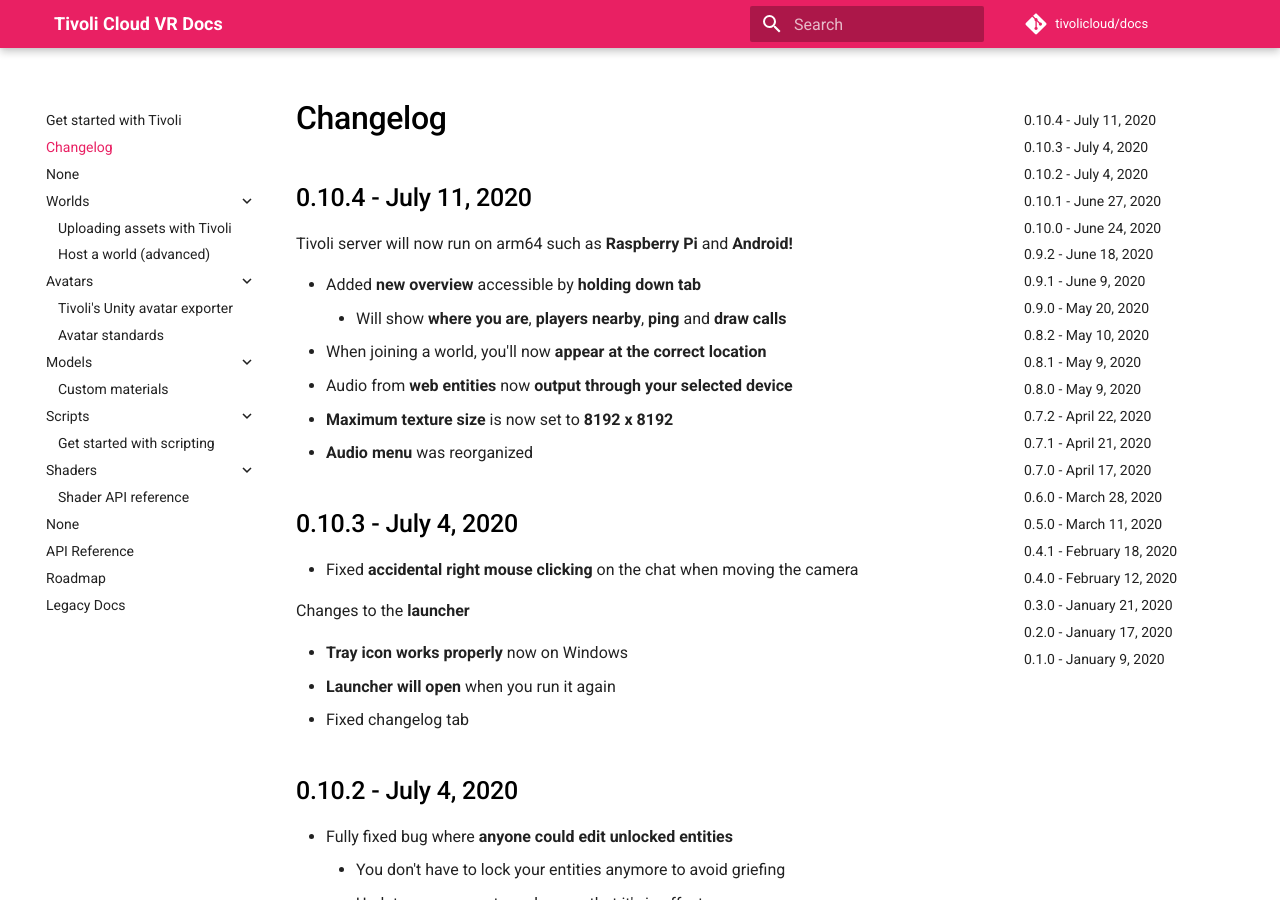
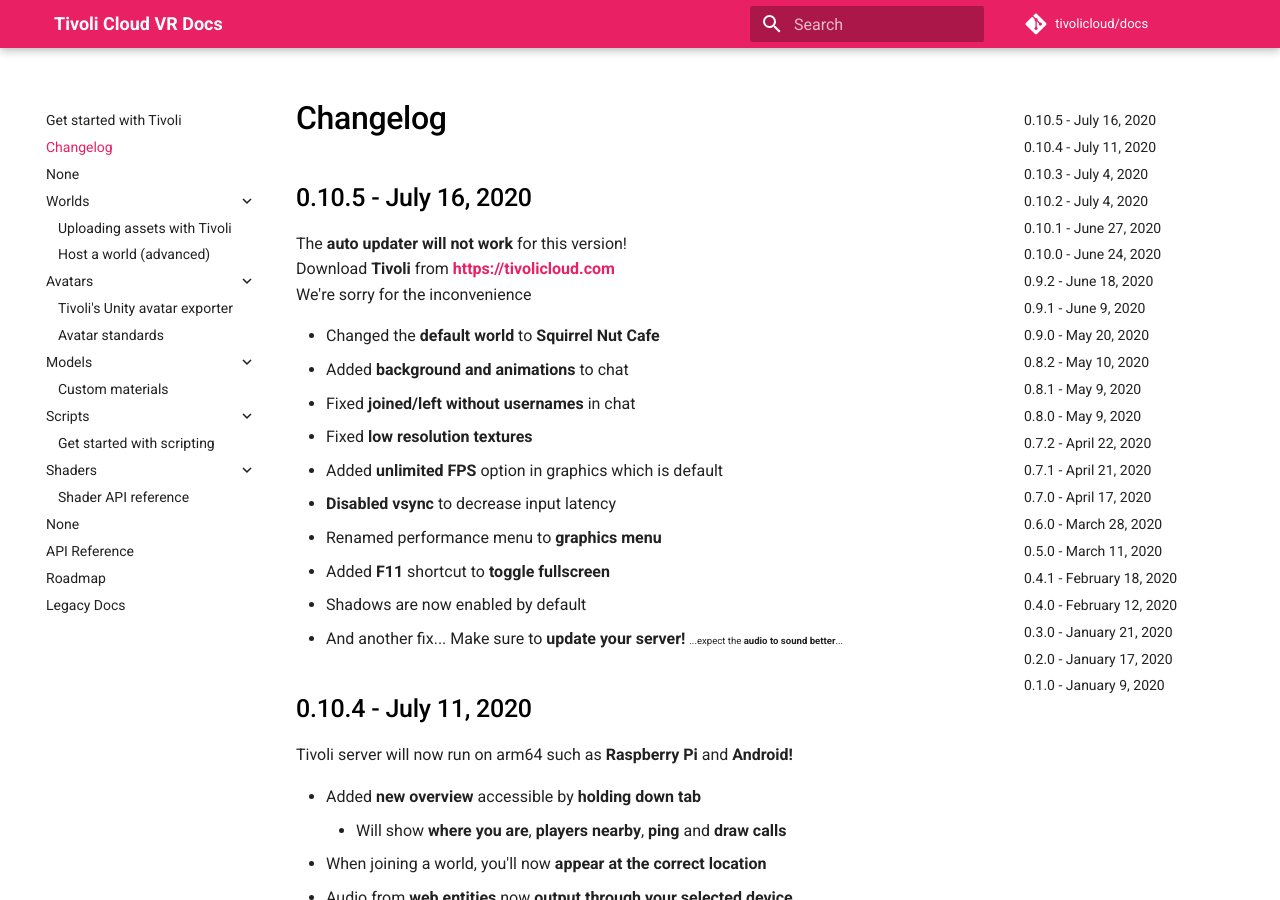
Before and after one commit to Nex-Pro/docs, an MkDocs documentation site: the page built from docs/changelog.md, in a window 1280 px wide and 900 px high. Built offline with MkDocs 1.6.1 and Material for MkDocs 9.7.7, drawn with Linux system fonts in a browser that asks for light colours.

Commit message:
Added 0.10.5 to changelog

```diff
--- a/docs/changelog.md
+++ b/docs/changelog.md
@@ -1,4 +1,23 @@
 # Changelog
+
+## 0.10.5 - July 16, 2020
+
+The **auto updater will not work** for this version!
+<br>
+Download **Tivoli** from **[https://tivolicloud.com](https://tivolicloud.com)**
+<br>
+We're sorry for the inconvenience
+
+-   Changed the **default world** to **Squirrel Nut Cafe**
+-   Added **background and animations** to chat
+-   Fixed **joined/left without usernames** in chat
+-   Fixed **low resolution textures**
+-   Added **unlimited FPS** option in graphics which is default
+-   **Disabled vsync** to decrease input latency
+-   Renamed performance menu to **graphics menu**
+-   Added **F11** shortcut to **toggle fullscreen**
+-   Shadows are now enabled by default
+-   And another fix... Make sure to **update your server!** <span style="font-size: 0.6em">...expect the **audio to sound better**...</span>
 
 ## 0.10.4 - July 11, 2020
 
```
